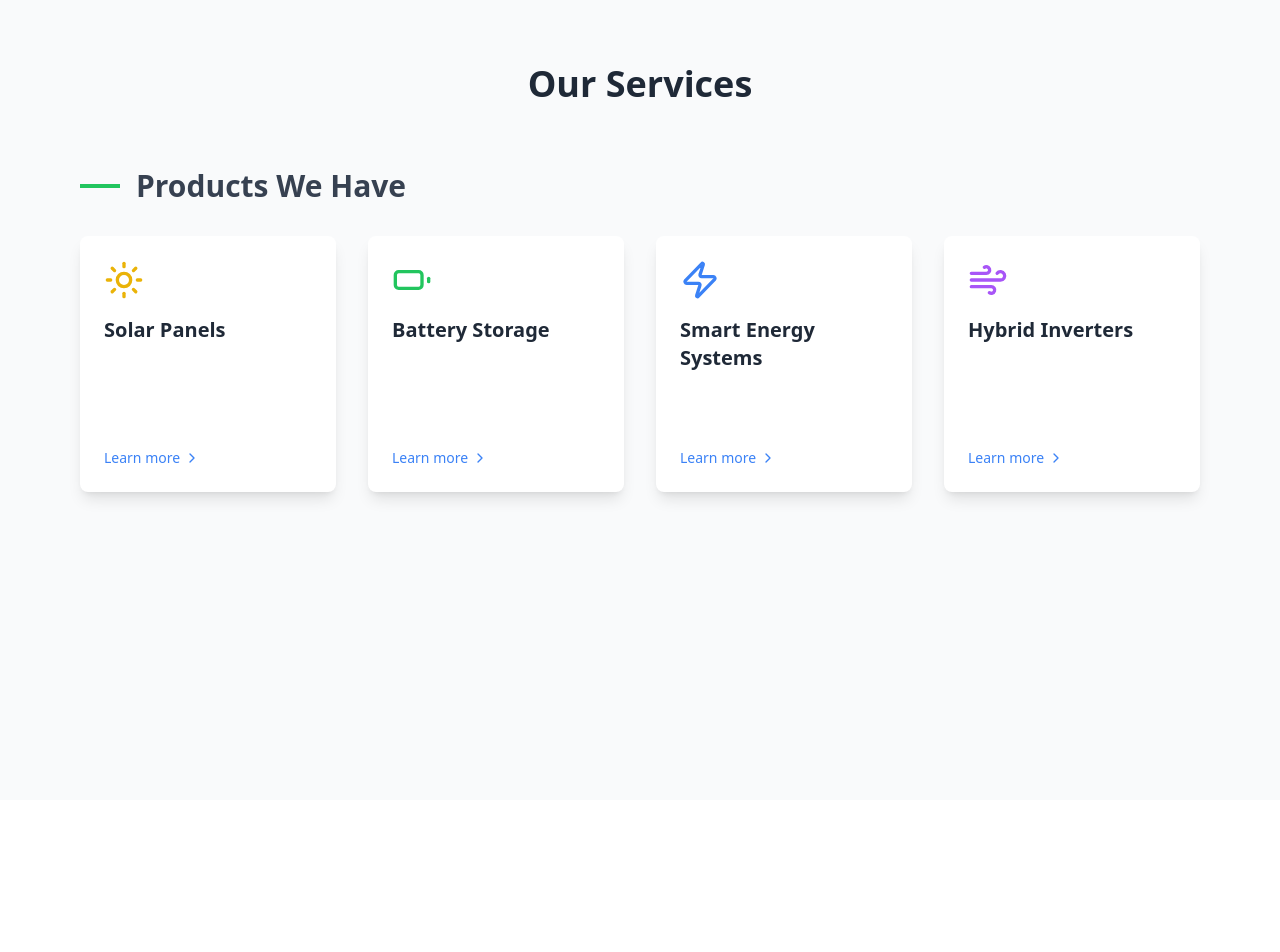
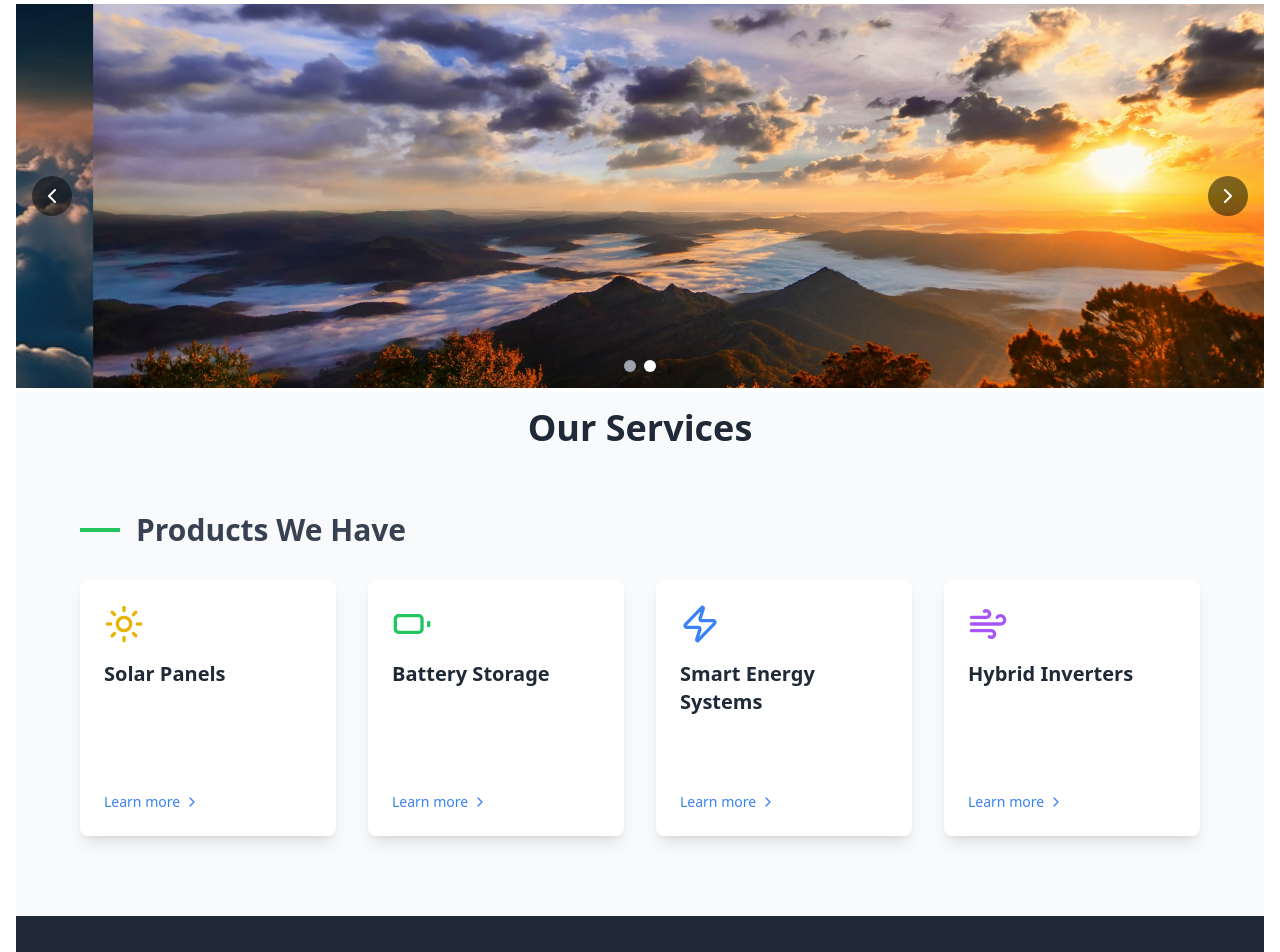
Before and after one commit to MininduThiranjaya/BMN_Technologies, a React (Vite) app in the folder website/: page /all-products in a window 1280 px wide. Shown: the top 952 px of the page. Before the commit the page ends 800 px from the top, so only its background shows below. Built offline with nearby package versions, Linux system fonts and the light colour scheme.

Commit message:
fix: fix showing the page from middle of the page

```diff
--- a/website/src/components/AllProducts.tsx
+++ b/website/src/components/AllProducts.tsx
@@ -1,7 +1,16 @@
 import { Sun, Battery, Wind, Zap } from 'lucide-react';
 import ServiceCard from './ServiceCard';
+import BannerImages from './BannerImages';
+import Footer from './Footer';
+import { useEffect } from 'react';
+import { useLocation } from "react-router-dom";
 
 function AllProducts() {
+
+    const { pathname } = useLocation();
+    useEffect(() => {
+        window.scrollTo(0, 0); // scroll to top
+      }, [pathname]);
     // Sample data for products
     const products = [
         {
@@ -35,8 +44,10 @@ function AllProducts() {
     ];
 
     return (
-        <div className="bg-gray-50 min-h-screen py-16">
-            <div className="max-w-6xl mx-auto px-4">
+        <div className="absolute left-0 right-0">
+            <BannerImages />
+            <div className="bg-gray-50 min-h-screen py-4 mx-4">
+                <div className="max-w-6xl mx-auto px-4 md-4">
                     <h1 className="text-4xl font-bold text-center text-gray-800 mb-16">Our Services</h1>
 
                     {/* Products Section */}
@@ -59,6 +70,8 @@ function AllProducts() {
                         </div>
                     </section>
                 </div>
+                <Footer />
+            </div>
         </div>
     );
 }
```
Lines whose indentation alone changed are shown as unchanged.
